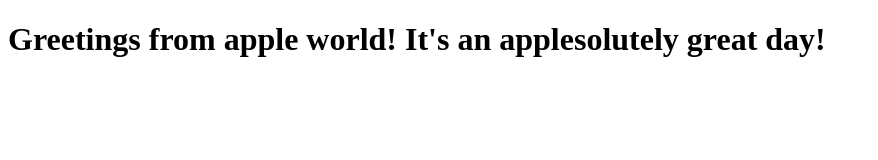
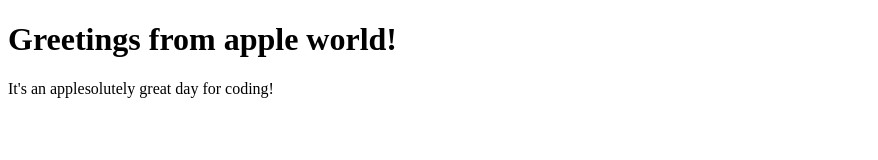
Before and after one commit to andie97/andiesrepository, a plain HTML site: page site/index.html in a window 1280 px wide. Shown: the whole page, without its empty margins (0-878 px from the left). Drawn offline with Linux system fonts and the light colour scheme.

Commit message:
Small addition to a big condition

```diff
--- a/site/index.html
+++ b/site/index.html
@@ -4,6 +4,7 @@
 	<title>weeeee</title>
 </head>
 <body>
-<h1>Greetings from apple world! It's an applesolutely great day!</h1>
+<h1>Greetings from apple world!</h1>
+<p>It's an applesolutely great day for coding!</p>
 </body>
 </html>
```
